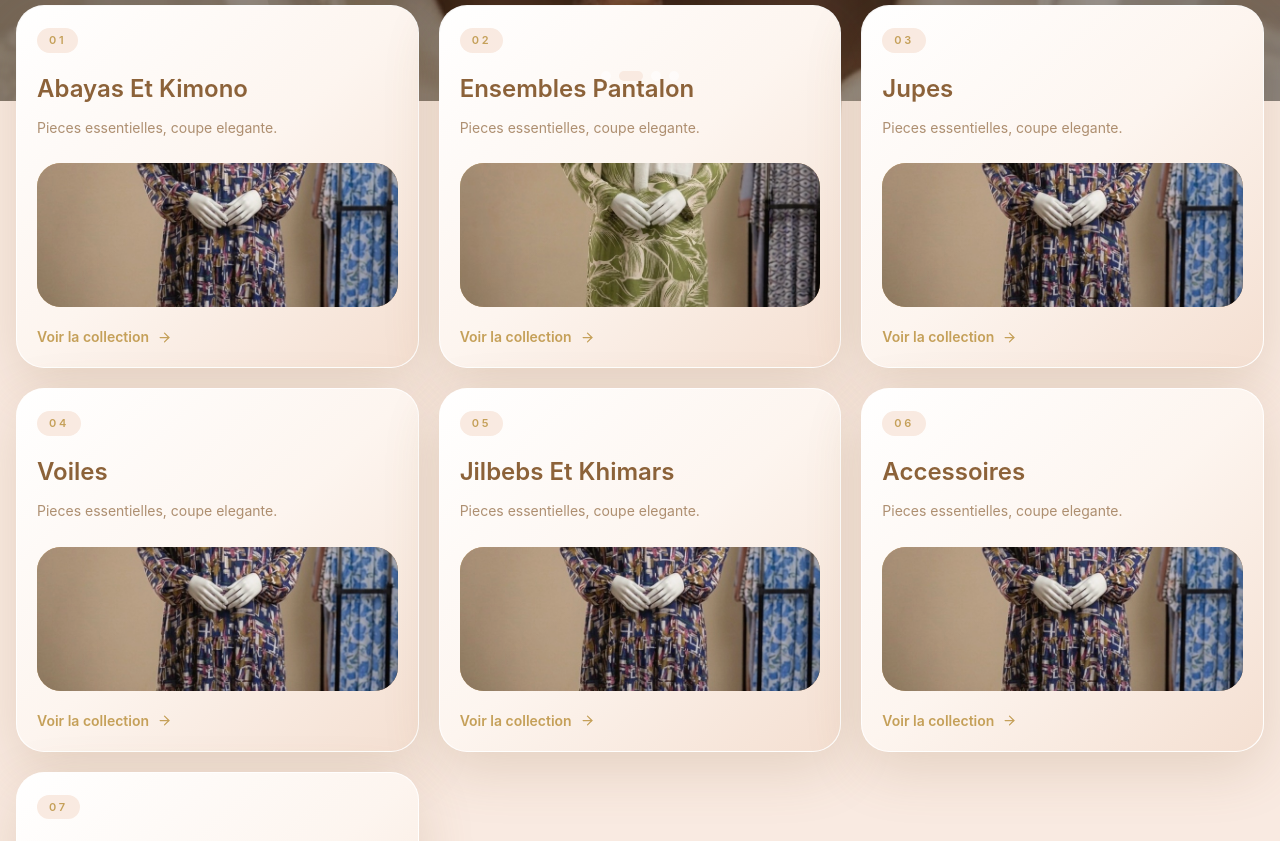
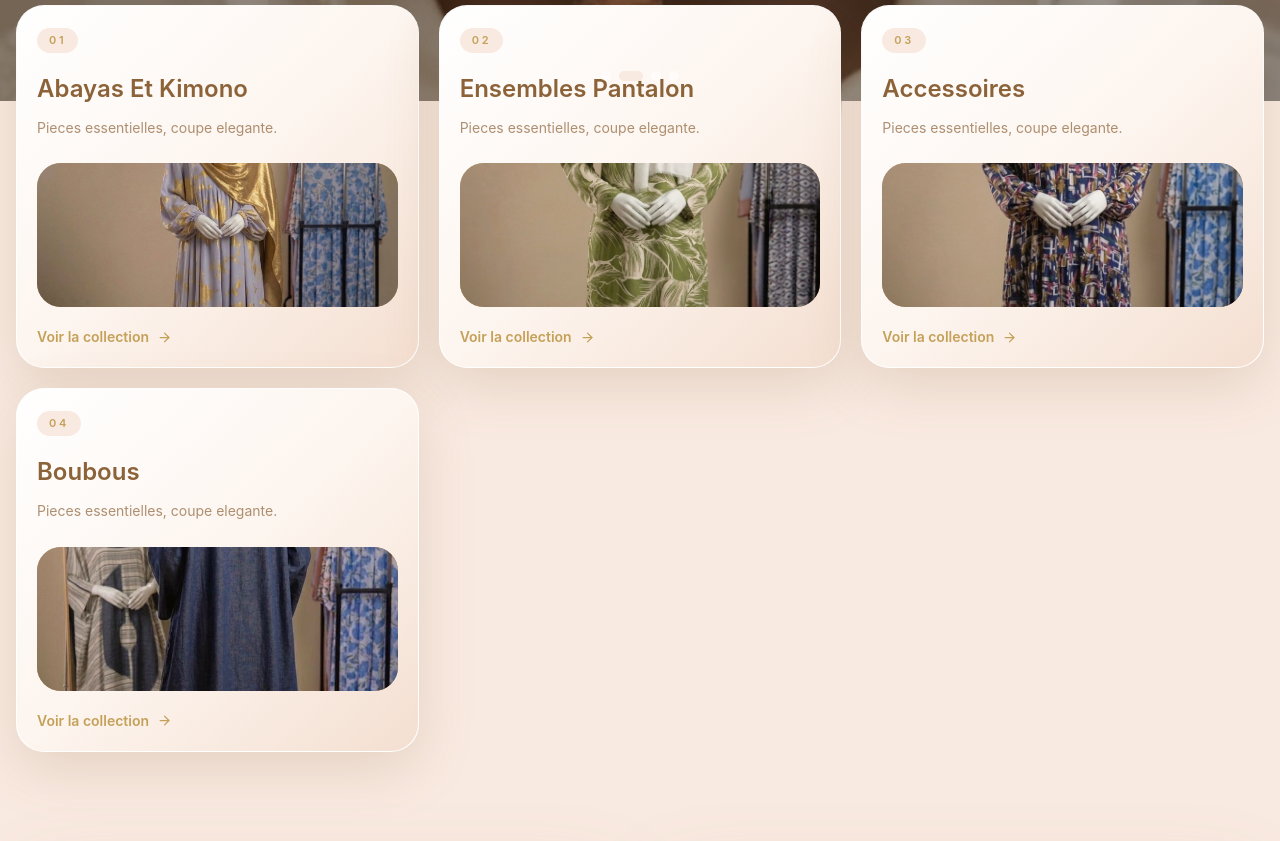
Before and after one commit to bigy09/nooralhayaa, a React (Vite) app in the folder frontend/: page / in a window 1280 px wide. Shown: the part 459-1300 px from the top of the page. Built offline with nearby package versions, Linux system fonts and the light colour scheme; no server answers.

Commit message:
Use matching images for category cards

```diff
--- a/frontend/src/pages/HomePage.jsx
+++ b/frontend/src/pages/HomePage.jsx
@@ -4,6 +4,7 @@ import { motion, AnimatePresence } from 'framer-motion'
 import { ArrowRight, ChevronLeft, ChevronRight, Heart, ShoppingBag, Sparkles } from 'lucide-react'
 import HeroCarousel from '../components/HeroCarousel'
 import { useProducts, useCategories, useBanners } from '../hooks/useApi'
+import { LOCAL_PRODUCTS } from '../data/products'
 import { formatPrice } from '../utils/payment'
 import { useCart } from '../context/CartContext'
 import { useWishlist } from '../context/WishlistContext'
@@ -216,11 +217,17 @@ export default function HomePage() {
     return products.filter((product) => product.categorySlug === 'pantalons').slice(0, 6)
   }, [products])
 
-  const categoryCards = categories.map((category, index) => ({
-    ...category,
-    image: getProductVisual(products.find((product) => product.categorySlug === category.slug)).image,
-    accent: index % 2 === 0 ? BRAND.brown : BRAND.gold,
-  }))
+  const categoryCards = categories.map((category, index) => {
+    const categorySlug = category.slug === 'kimonos' ? 'abayas-kimonos' : category.slug
+    const categoryProduct = LOCAL_PRODUCTS.find((product) => product.categorySlug === categorySlug)
+      || products.find((product) => product.categorySlug === category.slug)
+
+    return {
+      ...category,
+      image: categoryProduct ? getProductVisual(categoryProduct).image : null,
+      accent: index % 2 === 0 ? BRAND.brown : BRAND.gold,
+    }
+  }).filter((category) => category.image)
 
   const womenHeroVisual = getProductVisual(womenProducts[0] || products[0])
   const menHeroVisual = getProductVisual(menProducts[0] || products[1])
```
